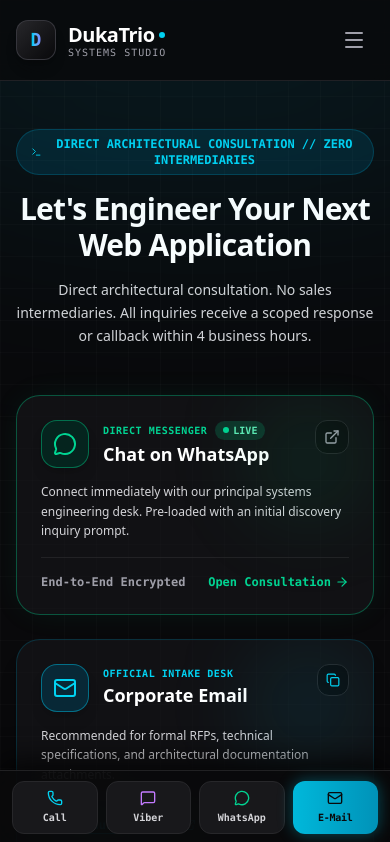
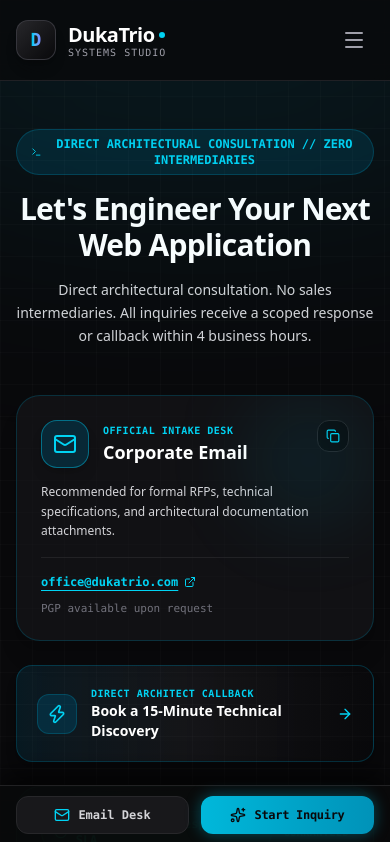
Before and after one commit to lastshelter/dukatriohomepage, a Next.js app: page /contact in a window 390 px wide. Shown: the top 842 px of the page. Built offline with nearby package versions, Linux system fonts and the light colour scheme.

Commit message:
fix(contact): strip WhatsApp and phone strings across UI and metadata

```diff
--- a/src/app/layout.tsx
+++ b/src/app/layout.tsx
@@ -83,8 +83,7 @@
       image: "https://dukatrio.com/opengraph-image",
       description:
         "Dukatrio builds mission-critical custom software, bespoke web applications, and scalable SaaS platforms. Dukatrio razvija napredna softverska rešenja, prilagođene web platforme i specijalizovane SaaS sisteme za automatizaciju poslovanja.",
-      telephone: "+38166258258",
-      email: "contact@dukatrio.com",
+      email: "office@dukatrio.com",
       address: {
         "@type": "PostalAddress",
         addressLocality: "Belgrade",
--- a/src/components/ContactForm.tsx
+++ b/src/components/ContactForm.tsx
@@ -11,9 +11,6 @@
   ArrowRight,
   Copy,
   Check,
-  MessageCircle,
-  Phone,
-  MessageSquare,
   Mail,
   Zap,
 } from "lucide-react";
@@ -39,7 +36,7 @@
 }
 
 export default function ContactForm({
-  hideDirectDock = false,
+  hideDirectDock: _hideDirectDock = false,
 }: ContactFormProps = {}): React.JSX.Element {
   // Tab mode: 'quick' (1-field callback) vs 'rfp' (detailed project form)
   const [activeTab, setActiveTab] = useState<"quick" | "rfp">("quick");
@@ -140,7 +137,7 @@
       setQuickContact("");
     } catch (err: unknown) {
       setQuickError(
-        err instanceof Error ? err.message : "Error submitting. Please try WhatsApp or direct call."
+        err instanceof Error ? err.message : "Error submitting. Please try emailing office@dukatrio.com."
       );
     } finally {
       setIsQuickSubmitting(false);
@@ -199,73 +196,7 @@
   return (
     <div className="w-full max-w-4xl mx-auto space-y-8">
       {/* ========================================================================= */}
-      {/* PATH 1: DIRECT MESSAGING & INSTANT CONNECT DOCK */}
-      {/* ========================================================================= */}
-      {!hideDirectDock && (
-        <div className="grid grid-cols-1 sm:grid-cols-3 gap-4">
-          {/* WhatsApp Direct */}
-          <a
-            href="https://wa.me/38166258258?text=Hi%20DukaTrio,%20I'd%20like%20to%20discuss%20a%20project."
-            target="_blank"
-            rel="noopener noreferrer"
-            className="p-5 rounded-2xl bg-zinc-900/60 border border-zinc-800 hover:border-emerald-500/50 hover:bg-zinc-900/90 transition-all duration-300 group flex items-start gap-3.5 shadow-lg"
-          >
-            <div className="w-10 h-10 rounded-xl bg-emerald-950/60 border border-emerald-800/60 flex items-center justify-center text-emerald-400 group-hover:scale-105 transition-transform shrink-0">
-              <MessageCircle className="w-5 h-5" />
-            </div>
-            <div className="space-y-0.5">
-              <span className="text-[10px] font-mono text-emerald-400 font-bold uppercase tracking-wider block">
-                Fastest Response
-              </span>
-              <h4 className="text-sm font-bold text-white group-hover:text-emerald-300 transition-colors">
-                Chat on WhatsApp
-              </h4>
-              <p className="text-xs text-zinc-400">Typically replies in &lt; 15 mins</p>
-            </div>
-          </a>
-
-          {/* Direct Phone Call */}
-          <a
-            href="tel:+38166258258"
-            className="p-5 rounded-2xl bg-zinc-900/60 border border-zinc-800 hover:border-cyan-500/50 hover:bg-zinc-900/90 transition-all duration-300 group flex items-start gap-3.5 shadow-lg"
-          >
-            <div className="w-10 h-10 rounded-xl bg-cyan-950/60 border border-cyan-800/60 flex items-center justify-center text-cyan-400 group-hover:scale-105 transition-transform shrink-0">
-              <Phone className="w-5 h-5" />
-            </div>
-            <div className="space-y-0.5">
-              <span className="text-[10px] font-mono text-cyan-400 font-bold uppercase tracking-wider block">
-                Direct Engineering Desk
-              </span>
-              <h4 className="text-sm font-bold text-white group-hover:text-cyan-300 transition-colors">
-                +381 66 258 258
-              </h4>
-              <p className="text-xs text-zinc-400">Mon-Fri 08:00 - 18:00 CET</p>
-            </div>
-          </a>
-
-          {/* Viber / Email Direct */}
-          <a
-            href="viber://chat?number=%2B38166258258"
-            className="p-5 rounded-2xl bg-zinc-900/60 border border-zinc-800 hover:border-purple-500/50 hover:bg-zinc-900/90 transition-all duration-300 group flex items-start gap-3.5 shadow-lg"
-          >
-            <div className="w-10 h-10 rounded-xl bg-purple-950/60 border border-purple-800/60 flex items-center justify-center text-purple-400 group-hover:scale-105 transition-transform shrink-0">
-              <MessageSquare className="w-5 h-5" />
-            </div>
-            <div className="space-y-0.5">
-              <span className="text-[10px] font-mono text-purple-400 font-bold uppercase tracking-wider block">
-                Direct Viber Chat
-              </span>
-              <h4 className="text-sm font-bold text-white group-hover:text-purple-300 transition-colors">
-                Viber Messenger
-              </h4>
-              <p className="text-xs text-zinc-400">+381 66 258 258</p>
-            </div>
-          </a>
-        </div>
-      )}
-
-      {/* ========================================================================= */}
-      {/* PATH 2: TABBED INTAKE TERMINAL (1-FIELD CALLBACK vs. DETAILED RFP) */}
+      {/* INTAKE TERMINAL (1-FIELD CALLBACK vs. DETAILED RFP) */}
       {/* ========================================================================= */}
       <div className="backdrop-blur-md bg-zinc-900/60 border border-zinc-800/80 rounded-3xl p-6 sm:p-10 shadow-2xl relative overflow-hidden transition-all">
         {/* Subtle Ambient Radial Highlight */}
@@ -343,7 +274,7 @@
                     <input
                       type="text"
                       required
-                      placeholder="Enter phone number or email (e.g. +381... or petar@company.com)"
+                      placeholder="Enter corporate email or callback handle (e.g. petar@company.com)"
                       value={quickContact}
                       onChange={(e) => setQuickContact(e.target.value)}
                       className="w-full px-4 py-3.5 rounded-xl bg-zinc-950/80 border border-zinc-800 text-sm text-zinc-100 placeholder:text-zinc-600 focus:border-cyan-500 focus:ring-1 focus:ring-cyan-500 outline-none transition font-sans shadow-inner"
--- a/src/components/contact/ContactDirectChannels.tsx
+++ b/src/components/contact/ContactDirectChannels.tsx
@@ -2,7 +2,6 @@
 
 import React, { useState } from "react";
 import {
-  MessageCircle,
   Mail,
   Copy,
   Check,
@@ -17,10 +16,7 @@
 
 export default function ContactDirectChannels(): React.JSX.Element {
   const [emailCopied, setEmailCopied] = useState(false);
-
   const corporateEmail = "office@dukatrio.com";
-  const whatsappUrl =
-    "https://wa.me/381640232230?text=Hello%20DukaTrio,%20I'd%20like%20to%20request%20an%20architectural%20consultation%20for%20my%20project.";
 
   const handleCopyEmail = async () => {
     try {
@@ -34,55 +30,7 @@
 
   return (
     <div className="space-y-6">
-      {/* 1. DIRECT WHATSAPP ACTION CARD (NO PLAIN TEXT PHONE DISPLAY) */}
-      <a
-        href={whatsappUrl}
-        target="_blank"
-        rel="noopener noreferrer"
-        className="block p-6 rounded-3xl bg-zinc-900/60 border border-emerald-500/40 hover:border-emerald-400 hover:bg-zinc-900/90 transition-all duration-300 shadow-[0_0_35px_-10px_rgba(16,185,129,0.15)] group relative overflow-hidden"
-      >
-        <div className="absolute top-0 right-0 w-32 h-32 bg-emerald-500/10 rounded-full blur-2xl pointer-events-none" />
-
-        <div className="flex items-start justify-between gap-4">
-          <div className="flex items-center gap-3.5">
-            <div className="w-12 h-12 rounded-2xl bg-emerald-950/70 border border-emerald-500/50 flex items-center justify-center text-emerald-400 group-hover:scale-105 transition-transform shrink-0 shadow-lg">
-              <MessageCircle className="w-6 h-6" />
-            </div>
-            <div>
-              <div className="flex items-center gap-2">
-                <span className="text-[10px] font-mono text-emerald-400 font-bold uppercase tracking-wider">
-                  Direct Messenger
-                </span>
-                <span className="inline-flex items-center gap-1 px-2 py-0.5 rounded-full bg-emerald-500/20 text-emerald-300 text-[10px] font-mono font-semibold">
-                  <span className="w-1.5 h-1.5 rounded-full bg-emerald-400 animate-pulse" />
-                  LIVE
-                </span>
-              </div>
-              <h3 className="text-lg font-extrabold text-white group-hover:text-emerald-300 transition-colors">
-                Chat on WhatsApp
-              </h3>
-            </div>
-          </div>
-
-          <div className="p-2 rounded-xl bg-zinc-950/60 border border-zinc-800 text-zinc-400 group-hover:text-emerald-400 group-hover:border-emerald-500/50 transition-all shrink-0">
-            <ExternalLink className="w-4 h-4" />
-          </div>
-        </div>
-
-        <p className="mt-3.5 text-xs sm:text-sm text-zinc-300 leading-relaxed font-sans">
-          Connect immediately with our principal systems engineering desk. Pre-loaded with an initial discovery inquiry prompt.
-        </p>
-
-        <div className="mt-4 pt-4 border-t border-zinc-800/80 flex flex-wrap items-center justify-between gap-2 text-xs font-mono">
-          <span className="text-zinc-400 font-semibold">End-to-End Encrypted</span>
-          <span className="text-emerald-400 font-bold flex items-center gap-1 group-hover:translate-x-1 transition-transform">
-            <span>Open Consultation</span>
-            <ArrowRight className="w-3.5 h-3.5" />
-          </span>
-        </div>
-      </a>
-
-      {/* 2. DIRECT CORPORATE EMAIL CARD */}
+      {/* 1. CORPORATE EMAIL CARD */}
       <div className="p-6 rounded-3xl bg-zinc-900/60 border border-cyan-800/40 hover:border-cyan-500/50 transition-all duration-300 shadow-xl relative overflow-hidden group">
         <div className="absolute top-0 right-0 w-32 h-32 bg-cyan-500/10 rounded-full blur-2xl pointer-events-none" />
 
@@ -137,7 +85,7 @@
         </div>
       </div>
 
-      {/* 3. BOOK A 15-MINUTE TECHNICAL DISCOVERY CTA */}
+      {/* 2. BOOK A 15-MINUTE TECHNICAL DISCOVERY CTA */}
       <a
         href="#intake"
         className="block p-5 rounded-2xl bg-gradient-to-r from-cyan-950/40 via-zinc-900/80 to-zinc-950 border border-cyan-800/50 hover:border-cyan-500/60 transition-all duration-300 group shadow-lg"
@@ -160,7 +108,7 @@
         </div>
       </a>
 
-      {/* 4. RESPONSE GUARANTEE BADGE: 4-HOUR SCOPED RESPONSE SLA */}
+      {/* 3. RESPONSE GUARANTEE BADGE: 4-HOUR SCOPED RESPONSE SLA */}
       <div className="p-6 rounded-3xl bg-gradient-to-br from-emerald-950/40 via-zinc-900/80 to-zinc-950 border border-emerald-500/30 space-y-3.5 shadow-xl relative overflow-hidden">
         <div className="flex items-center justify-between gap-3">
           <div className="inline-flex items-center gap-2 px-3 py-1 rounded-full bg-emerald-950/80 border border-emerald-500/50 text-emerald-400 font-mono text-xs font-bold">
@@ -192,7 +140,7 @@
         </div>
       </div>
 
-      {/* 5. DATA PRIVACY & SECURITY BADGE */}
+      {/* 4. DATA PRIVACY & SECURITY BADGE */}
       <div className="p-6 rounded-3xl bg-zinc-950/90 border border-zinc-800/80 space-y-3.5 shadow-xl">
         <div className="flex items-center gap-2 text-xs font-mono text-cyan-400 font-bold uppercase tracking-wider">
           <ShieldCheck className="w-4 h-4 text-cyan-400" />
--- a/src/components/estimator/ScopeEstimator.tsx
+++ b/src/components/estimator/ScopeEstimator.tsx
@@ -612,8 +612,8 @@
                       className="w-full px-3.5 py-2 rounded-xl bg-zinc-950/90 border border-zinc-800 text-xs text-white placeholder:text-zinc-600 focus:border-cyan-500 outline-none transition font-mono"
                     />
                     <input
-                      type="tel"
-                      placeholder="Phone / WhatsApp / Telegram (Optional)"
+                      type="text"
+                      placeholder="Contact email or callback handle (Optional)"
                       value={clientPhone}
                       onChange={(e) => setClientPhone(e.target.value)}
                       className="w-full px-3.5 py-2 rounded-xl bg-zinc-950/90 border border-zinc-800 text-xs text-white placeholder:text-zinc-600 focus:border-cyan-500 outline-none transition font-mono"
--- a/src/components/layout/MobileQuickContact.tsx
+++ b/src/components/layout/MobileQuickContact.tsx
@@ -2,9 +2,6 @@
 
 import React, { useState } from "react";
 import {
-  Phone,
-  MessageSquare,
-  MessageCircle,
   Send,
   X,
   Sparkles,
@@ -66,7 +63,7 @@
         setMessage("");
       }, 3000);
     } catch (err: unknown) {
-      setErrorMessage(err instanceof Error ? err.message : "Error submitting. Please use direct phone/WhatsApp.");
+      setErrorMessage(err instanceof Error ? err.message : "Error submitting. Please contact office@dukatrio.com directly.");
     } finally {
       setIsSubmitting(false);
     }
@@ -75,45 +72,25 @@
   return (
     <>
       {/* Sticky Bottom Dock: Strictly mobile (md:hidden) */}
-      <div className="fixed bottom-0 left-0 right-0 z-50 md:hidden bg-zinc-950/90 backdrop-blur-xl border-t border-zinc-800/80 px-3 py-2.5 shadow-[0_-8px_30px_rgba(0,0,0,0.8)]">
-        <div className="max-w-md mx-auto grid grid-cols-4 gap-2">
-          {/* 1. Direct Phone Call */}
+      <div className="fixed bottom-0 left-0 right-0 z-50 md:hidden bg-zinc-950/90 backdrop-blur-xl border-t border-zinc-800/80 px-4 py-2.5 shadow-[0_-8px_30px_rgba(0,0,0,0.8)]">
+        <div className="max-w-md mx-auto grid grid-cols-2 gap-3">
+          {/* 1. Direct Email Desk */}
           <a
-            href="tel:+38166258258"
-            className="flex flex-col items-center justify-center py-2 px-1 rounded-xl bg-zinc-900 border border-zinc-800 hover:border-cyan-500/50 text-zinc-300 hover:text-cyan-400 active:scale-95 transition-all text-center group"
+            href="mailto:office@dukatrio.com"
+            className="flex items-center justify-center gap-2 py-2.5 px-3 rounded-xl bg-zinc-900 border border-zinc-800 hover:border-cyan-500/50 text-zinc-300 hover:text-cyan-400 active:scale-95 transition-all text-center group"
           >
-            <Phone className="w-4 h-4 text-cyan-400 mb-1 group-hover:animate-bounce" />
-            <span className="text-[10px] font-mono font-semibold">Call</span>
+            <Mail className="w-4 h-4 text-cyan-400 shrink-0" />
+            <span className="text-xs font-mono font-semibold">Email Desk</span>
           </a>
 
-          {/* 2. Viber Direct Chat */}
-          <a
-            href="viber://chat?number=%2B38166258258"
-            className="flex flex-col items-center justify-center py-2 px-1 rounded-xl bg-zinc-900 border border-zinc-800 hover:border-purple-500/50 text-zinc-300 hover:text-purple-400 active:scale-95 transition-all text-center group"
-          >
-            <MessageSquare className="w-4 h-4 text-purple-400 mb-1" />
-            <span className="text-[10px] font-mono font-semibold">Viber</span>
-          </a>
-
-          {/* 3. WhatsApp Direct Chat */}
-          <a
-            href="https://wa.me/38166258258"
-            target="_blank"
-            rel="noopener noreferrer"
-            className="flex flex-col items-center justify-center py-2 px-1 rounded-xl bg-zinc-900 border border-zinc-800 hover:border-emerald-500/50 text-zinc-300 hover:text-emerald-400 active:scale-95 transition-all text-center group"
-          >
-            <MessageCircle className="w-4 h-4 text-emerald-400 mb-1" />
-            <span className="text-[10px] font-mono font-semibold">WhatsApp</span>
-          </a>
-
-          {/* 4. Fast Email Modal Toggle */}
+          {/* 2. Fast Inquiry Modal Toggle */}
           <button
             type="button"
             onClick={() => setModalOpen(true)}
-            className="flex flex-col items-center justify-center py-2 px-1 rounded-xl bg-gradient-to-r from-cyan-500 to-cyan-600 active:scale-95 text-zinc-950 font-bold shadow-[0_0_15px_rgba(6,182,212,0.4)] transition-all text-center"
+            className="flex items-center justify-center gap-2 py-2.5 px-3 rounded-xl bg-gradient-to-r from-cyan-500 to-cyan-600 active:scale-95 text-zinc-950 font-bold shadow-[0_0_15px_rgba(6,182,212,0.4)] transition-all text-center cursor-pointer"
           >
-            <Mail className="w-4 h-4 mb-1" />
-            <span className="text-[10px] font-mono font-bold tracking-tight">E-Mail</span>
+            <Sparkles className="w-4 h-4 shrink-0" />
+            <span className="text-xs font-mono font-bold tracking-tight">Start Inquiry</span>
           </button>
         </div>
       </div>
@@ -158,7 +135,7 @@
                   </div>
                   <h4 className="text-lg font-bold text-white">Transmission Sent!</h4>
                   <p className="text-xs text-zinc-400 max-w-xs mx-auto">
-                    Our lead systems engineer has received your alert and will call or message you shortly.
+                    Our lead systems engineer has received your alert and will review your specifications shortly.
                   </p>
                 </div>
               ) : (
@@ -185,12 +162,12 @@
 
                   <div className="space-y-1">
                     <label className="text-[11px] font-mono uppercase text-zinc-400">
-                      Email or Phone / WhatsApp <span className="text-cyan-400">*</span>
+                      Corporate Email or Callback Handle <span className="text-cyan-400">*</span>
                     </label>
                     <input
                       type="text"
                       required
-                      placeholder="Email or +381 6..."
+                      placeholder="name@company.com or callback handle"
                       value={contact}
                       onChange={(e) => setContact(e.target.value)}
                       className="w-full px-3.5 py-2.5 rounded-xl bg-zinc-900 border border-zinc-800 text-sm text-white placeholder:text-zinc-600 focus:border-cyan-500 outline-none font-mono"
```
